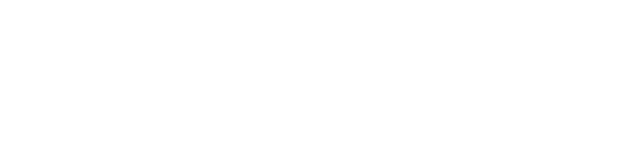
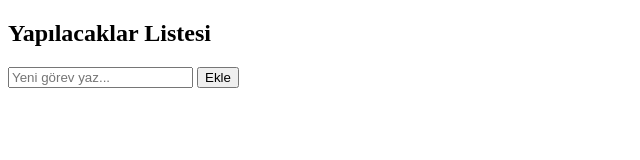
Before and after one commit to mhtpkrkgz22-crypto/htmlcssgiris, a plain HTML site: page index.html in a window 1280 px wide. Shown: the whole page, without its empty margins (0-640 px from the left). Drawn offline with Linux system fonts and the light colour scheme.

Commit message:
Basic HTML TO Do List created

```diff
--- a/index.html
+++ b/index.html
@@ -6,6 +6,15 @@
     <title>Document</title>
 </head>
 <body>
+    <div class="container">
+        <h2>Yapılacaklar Listesi</h2>
 
+        <div class="input-area">
+            <input type="text" id="todo-input" placeholder="Yeni görev yaz...">
+            <button id="add-btn">Ekle</button>
+        </div>
+        <ul id="todo-list"></ul>
+    </div>
+    <script src="script.js"></script>
 </body>
 </html>
```
